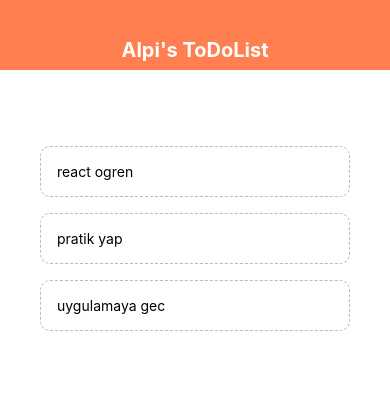
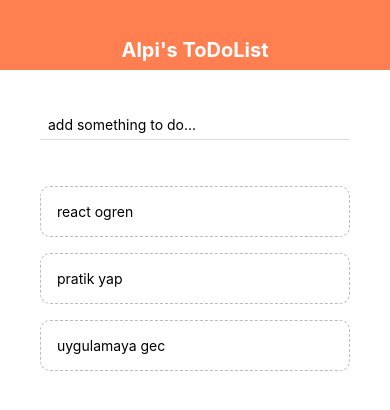
Before and after one commit to alpieast/ToDoList, a React Native app: screen / in a window 390 px wide. Shown: the top 410 px of the page. Built offline with nearby package versions, Linux system fonts and the light colour scheme.

Commit message:
new to do textInput added

```diff
--- a/App.js
+++ b/App.js
@@ -3,6 +3,8 @@ import React,{useState} from 'react';
 import { StyleSheet, Text, View,FlatList } from 'react-native';
 import Header from './components/header'
 import TodoItem from './components/todoItem'
+import AddTodo from './components/addTodo'
+
 
 export default function App() {
   const [todos, setTodos] = useState([
@@ -21,7 +23,7 @@ export default function App() {
     <View style={styles.container}>
       <Header />
       <View style={styles.content}>
-        {/*To Form */}
+        <AddTodo />
         <View style={styles.list}>
           <FlatList
             data={todos}
--- /dev/null
+++ b/components/addTodo.js
@@ -0,0 +1,31 @@
+import React,{useState} from 'react';
+import { StyleSheet, Text, View, TextInput, Button} from 'react-native';
+
+export default function AddTodo(){
+
+    const [text, setText] = useState('');
+
+    const changeHandler = (val) => {
+        setText()
+    }
+
+    return(
+        <View>
+            <TextInput
+            style={styles.input}
+            placeholder='add something to do...'
+            onChangeText={changeHandler}
+            />
+        </View>
+    )
+};
+
+const styles = StyleSheet.create({
+    input:{
+        marginBottom: 10,
+        paddingHorizontal: 8,
+        paddingVertical: 6,
+        borderBottomWidth: 1,
+        borderBottomColor: '#ddd'
+    }
+})
```
